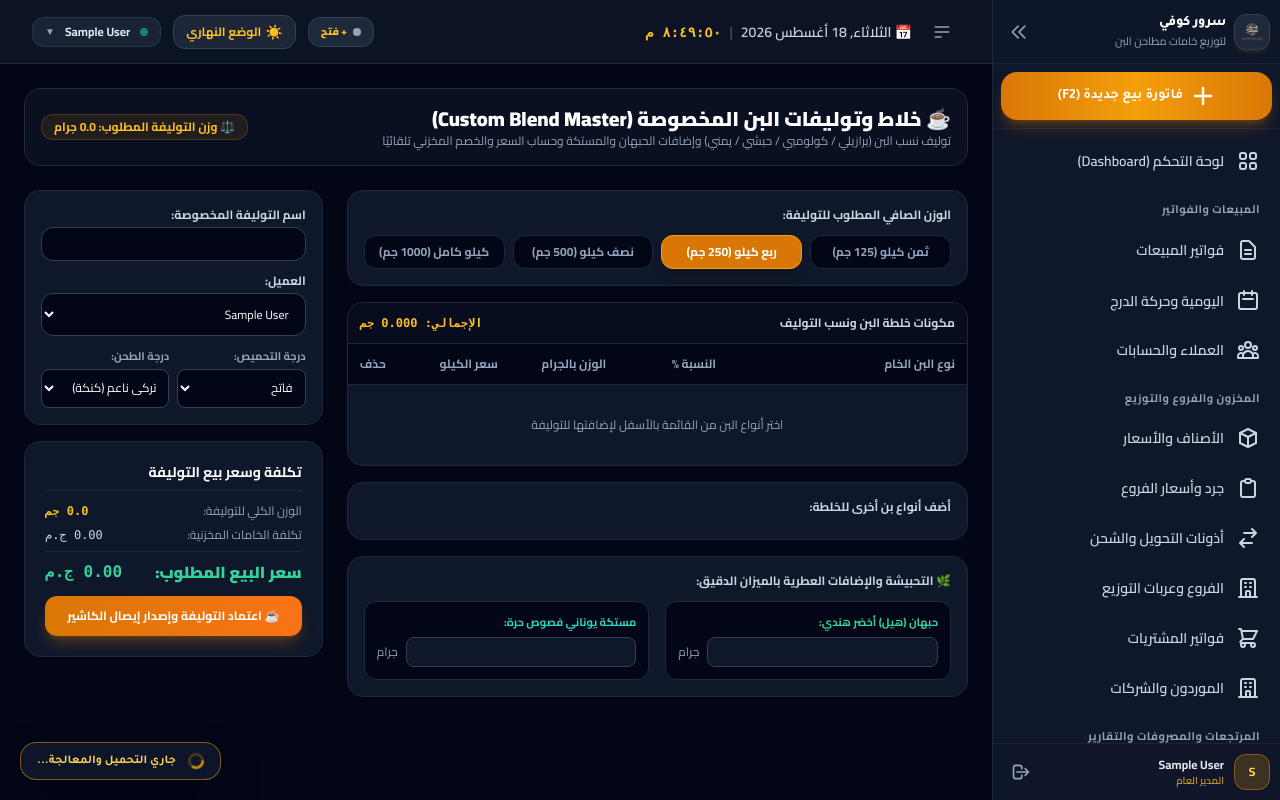
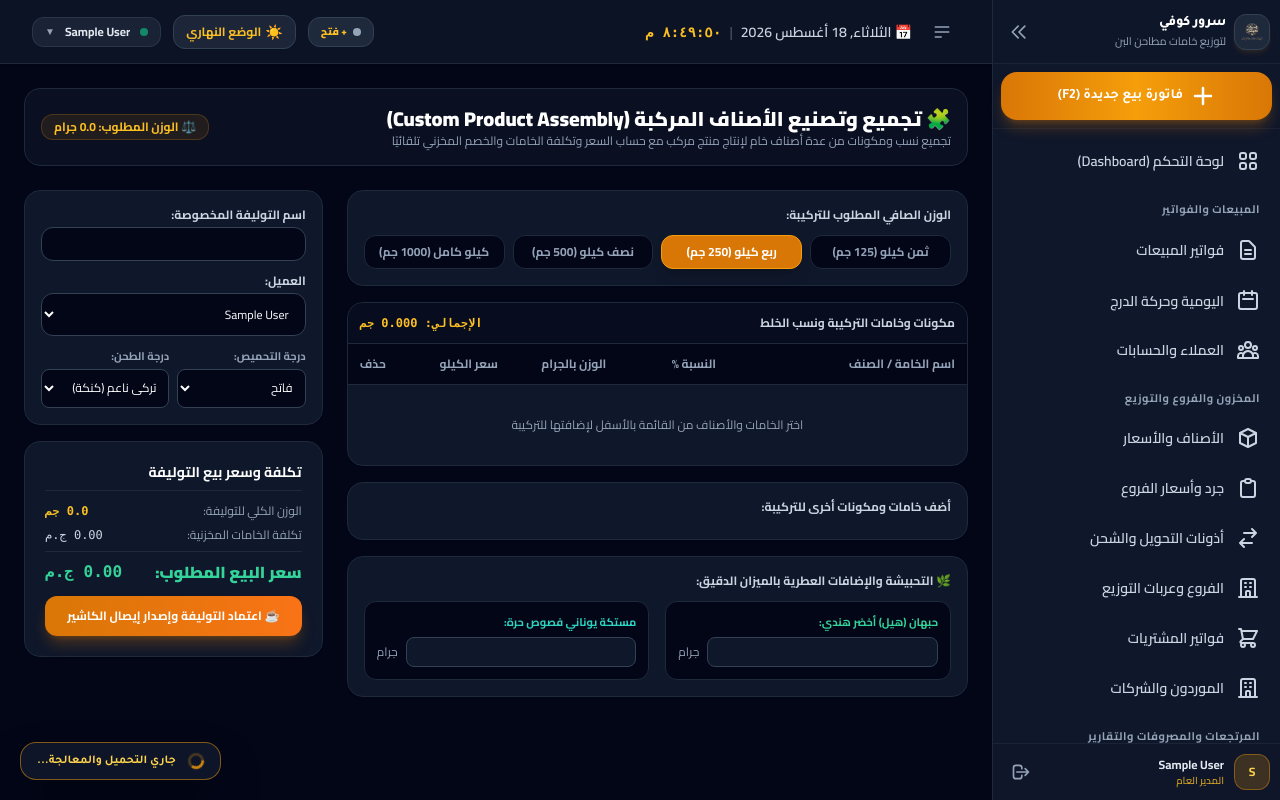
Before and after one commit to kamalsroor1/erp-hub, a Laravel app: page /coffee-blender in a window 1280 px wide. Run offline with Laravel 12, Linux system fonts and the light colour scheme; the visitor is signed in with stand-in values (Sample User, id 1); data comes from the database, SQL or seed files in the repository; data that the repository does not hold is empty; parts of the project's set-up code (start-up, migrations or seed data) failed here and were passed over; some libraries are stand-ins or nearby versions.

Commit message:
refactor(inventory): generalize category placeholders, transfers search, and custom assembly blender

```diff
--- a/resources/views/livewire/coffee-blender.blade.php
+++ b/resources/views/livewire/coffee-blender.blade.php
@@ -3,13 +3,13 @@
     <div class="flex flex-col sm:flex-row sm:items-center justify-between gap-4 bg-white dark:bg-slate-900/60 p-4 rounded-2xl border border-slate-200 dark:border-slate-800 shadow-sm">
         <div>
             <h2 class="text-xl font-black text-slate-900 dark:text-white flex items-center gap-2">
-                <span>☕ خلاط وتوليفات البن المخصوصة (Custom Blend Master)</span>
+                <span>🧩 تجميع وتصنيع الأصناف المركبة (Custom Product Assembly)</span>
             </h2>
-            <p class="text-xs text-slate-500 dark:text-slate-400">توليف نسب البن (برازيلي / كولومبي / حبشي / يمني) وإضافات الحبهان والمستكة وحساب السعر والخصم المخزني تلقائيًا</p>
+            <p class="text-xs text-slate-500 dark:text-slate-400">تجميع نسب ومكونات من عدة أصناف خام لإنتاج منتج مركب مع حساب السعر وتكلفة الخامات والخصم المخزني تلقائيًا</p>
         </div>
         <div class="flex items-center gap-2">
             <span class="px-3 py-1 bg-amber-500/10 border border-amber-500/20 text-amber-700 dark:text-amber-400 font-bold text-xs rounded-xl">
-                ⚖️ وزن التوليفة المطلوب: {{ number_format($total_weight_grams, 1) }} جرام
+                ⚖️ الوزن المطلوب: {{ number_format($total_weight_grams, 1) }} جرام
             </span>
         </div>
     </div>
@@ -25,7 +25,7 @@
         <div class="lg:col-span-2 space-y-4">
             <!-- Preset Target Weights -->
             <div class="bg-white dark:bg-slate-900 p-4 rounded-2xl border border-slate-200 dark:border-slate-800 space-y-3 shadow-sm">
-                <label class="block text-xs font-bold text-slate-700 dark:text-slate-300">الوزن الصافي المطلوب للتوليفة:</label>
+                <label class="block text-xs font-bold text-slate-700 dark:text-slate-300">الوزن الصافي المطلوب للتركيبة:</label>
                 <div class="grid grid-cols-2 sm:grid-cols-4 gap-2">
                     <button type="button" wire:click="setPresetTargetWeight('125.000')" class="py-2 rounded-xl border text-xs font-bold transition-all cursor-pointer {{ $target_weight_grams == '125.000' ? 'bg-amber-600 border-amber-500 text-white shadow-lg' : 'bg-slate-50 dark:bg-slate-950 border-slate-300 dark:border-slate-800 text-slate-600 dark:text-slate-400' }}">
                         ثمن كيلو (125 جم)
@@ -45,7 +45,7 @@
             <!-- Blend Component Table -->
             <div class="bg-white dark:bg-slate-900 border border-slate-200 dark:border-slate-800 rounded-2xl overflow-hidden shadow-sm">
                 <div class="p-3 bg-slate-50 dark:bg-slate-950/60 border-b border-slate-200 dark:border-slate-800 flex items-center justify-between text-xs font-bold text-slate-700 dark:text-slate-300">
-                    <span>مكونات خلطة البن ونسب التوليف</span>
+                    <span>مكونات وخامات التركيبة ونسب الخلط</span>
                     <span class="text-amber-600 dark:text-amber-400 font-mono">الإجمالي: {{ $total_weight_grams }} جم</span>
                 </div>
 
@@ -53,7 +53,7 @@
                     <table class="w-full text-right text-xs">
                         <thead class="bg-slate-50 dark:bg-slate-950 text-slate-500 dark:text-slate-400 font-semibold border-b border-slate-200 dark:border-slate-800">
                             <tr>
-                                <th class="p-3">نوع البن الخام</th>
+                                <th class="p-3">اسم الخامة / الصنف</th>
                                 <th class="p-3 w-28 text-center">النسبة %</th>
                                 <th class="p-3 w-32 text-center">الوزن بالجرام</th>
                                 <th class="p-3 w-28">سعر الكيلو</th>
@@ -88,7 +88,7 @@
                             </tr>
                             @empty
                             <tr>
-                                <td colspan="5" class="p-8 text-center text-slate-400">اختر أنواع البن من القائمة بالأسفل لإضافتها للتوليفة</td>
+                                <td colspan="5" class="p-8 text-center text-slate-400">اختر الخامات والأصناف من القائمة بالأسفل لإضافتها للتركيبة</td>
                             </tr>
                             @endforelse
                         </tbody>
@@ -96,9 +96,9 @@
                 </div>
             </div>
 
-            <!-- Quick Add Raw Coffee Chips -->
+            <!-- Quick Add Raw Items Chips -->
             <div class="bg-white dark:bg-slate-900 p-4 rounded-2xl border border-slate-200 dark:border-slate-800 space-y-2 shadow-sm">
-                <label class="block text-xs font-bold text-slate-700 dark:text-slate-300">أضف أنواع بن أخرى للخلطة:</label>
+                <label class="block text-xs font-bold text-slate-700 dark:text-slate-300">أضف خامات ومكونات أخرى للتركيبة:</label>
                 <div class="flex flex-wrap gap-2">
                     @foreach($availableCoffees as $cof)
                     <button
--- a/resources/views/livewire/item-index.blade.php
+++ b/resources/views/livewire/item-index.blade.php
@@ -275,7 +275,7 @@
                 <div class="grid grid-cols-1 sm:grid-cols-2 gap-4">
                     <div>
                         <label class="block text-xs font-bold text-slate-700 dark:text-slate-300 mb-1">القسم / التصنيف:</label>
-                        <input type="text" wire:model="category" placeholder="مثال: بن وتوليفات / شاي / شنط" class="w-full bg-slate-50 dark:bg-slate-950 border border-slate-300 dark:border-slate-700 rounded-xl px-3 py-2 text-xs text-slate-900 dark:text-white">
+                        <input type="text" wire:model="category" placeholder="مثال: مواد خام / بضاعة جاهزة / معلبات / مستلزمات" class="w-full bg-slate-50 dark:bg-slate-950 border border-slate-300 dark:border-slate-700 rounded-xl px-3 py-2 text-xs text-slate-900 dark:text-white">
                         @error('category') <span class="text-rose-500 text-[10px]">{{ $message }}</span> @enderror
                     </div>
                     <div>
--- a/resources/views/livewire/stock-transfer-create.blade.php
+++ b/resources/views/livewire/stock-transfer-create.blade.php
@@ -49,7 +49,7 @@
                     <input
                         type="text"
                         wire:model.live.debounce.150ms="searchQuery"
-                        placeholder="ابحث عن بن برازيلي، محوج، شاي لإضافته للتحويل..."
+                        placeholder="ابحث باسم الصنف أو الباركود أو الكود لإضافته للتحويل..."
                         class="w-full bg-slate-50 dark:bg-slate-950 border border-slate-300 dark:border-slate-700 rounded-xl px-4 py-2 text-xs text-slate-900 dark:text-white placeholder-slate-400 focus:outline-none focus:border-emerald-500"
                     >
                     <div class="absolute left-3 top-2 text-slate-400 text-xs">🔍</div>
```
